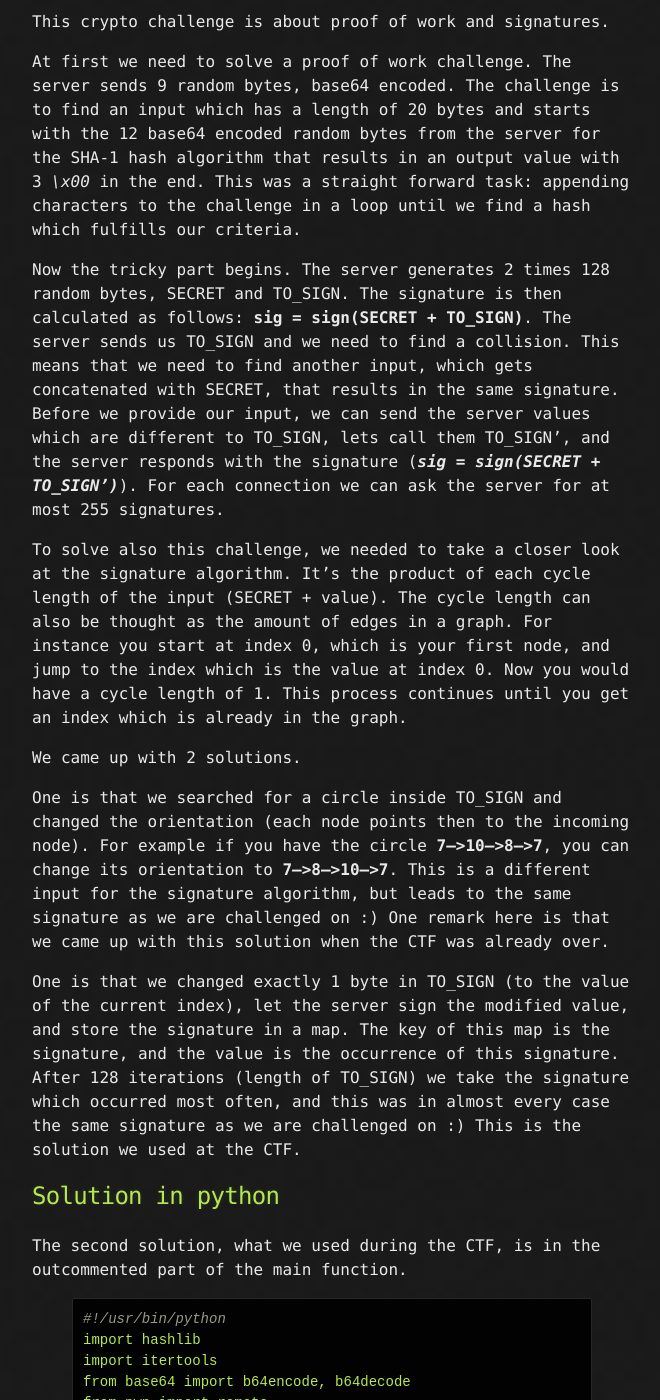
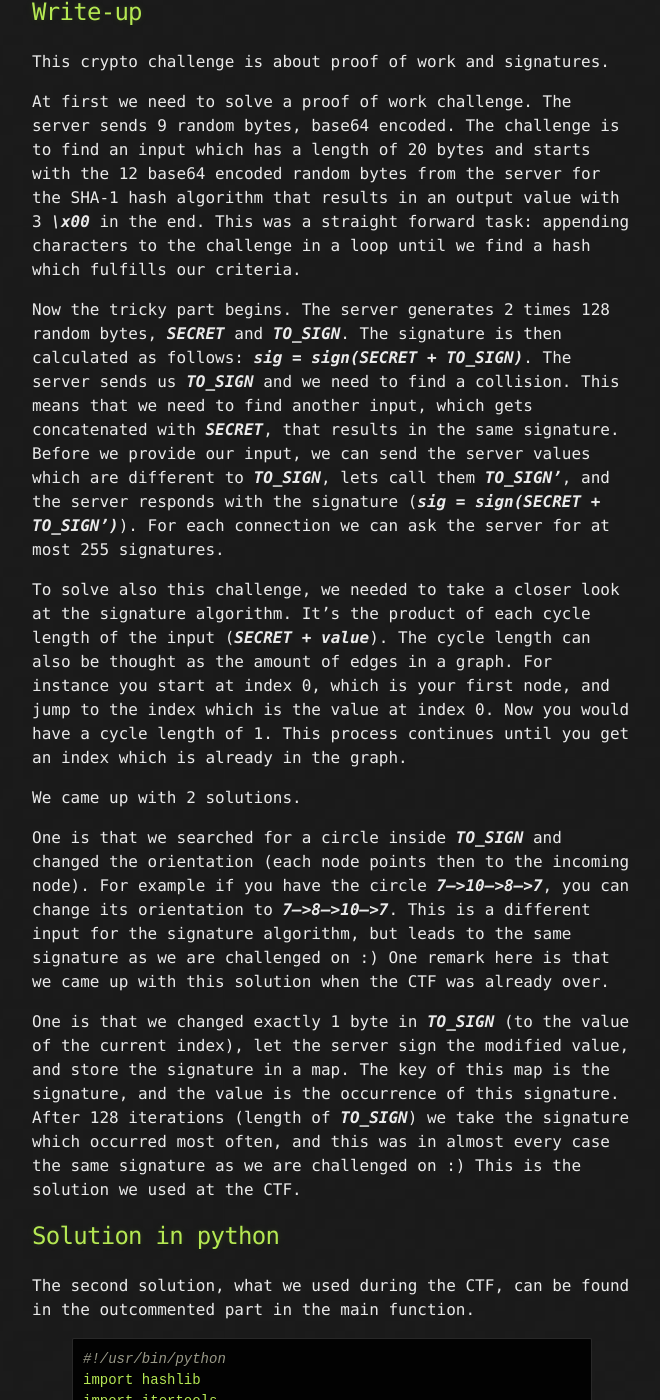
Before and after one commit to mtps3/Mtps3.github.io, a Jekyll site: the page built from _posts/2015-12-07-9447ctf-dubkey.md, in a window 1280 px wide and 1400 px high, scrolled down 838 px. Shown: the whole window, without its empty margins (308-968 px from the left). Built offline with Jekyll 4.4.1, drawn with Linux system fonts in a browser that asks for light colours; some of the changed text lies outside the part shown.

Commit message:
[write-up] dub-key: formatting

```diff
--- a/_posts/2015-12-07-9447ctf-dubkey.md
+++ b/_posts/2015-12-07-9447ctf-dubkey.md
@@ -18,12 +18,15 @@ categories: writeup
 MD5 checksum: ab9f970aa1ae119fc486e88e15c859a6
 
 ## Credits
+
 Thanks to
+
 * jrandom
 * verr
 * febo
 * kree
 * wolfg
+
 for the collaboration on this challenge :)
 
 ## Write-up
@@ -33,19 +36,19 @@ This crypto challenge is about proof of work and signatures.
 At first we need to solve a proof of work challenge.
 The server sends 9 random bytes, base64 encoded.
 The challenge is to find an input which has a length of 20 bytes and starts with the 12 base64 encoded random bytes from the server
-for the SHA-1 hash algorithm that results in an output value with 3 *\x00* in the end.
+for the SHA-1 hash algorithm that results in an output value with 3 ***\x00*** in the end.
 This was a straight forward task: appending characters to the challenge in a loop until we find a hash which fulfills our criteria.
 
 Now the tricky part begins.
-The server generates 2 times 128 random bytes, SECRET and TO_SIGN.
-The signature is then calculated as follows: **sig = sign(SECRET + TO_SIGN)**.
-The server sends us TO_SIGN and we need to find a collision.
-This means that we need to find another input, which gets concatenated with SECRET, that results in the same signature.
-Before we provide our input, we can send the server values which are different to TO_SIGN, lets call them TO_SIGN', and the server responds with the signature (***sig = sign(SECRET + TO_SIGN')***).
+The server generates 2 times 128 random bytes, ***SECRET*** and ***TO_SIGN***.
+The signature is then calculated as follows: ***sig = sign(SECRET + TO_SIGN)***.
+The server sends us ***TO_SIGN*** and we need to find a collision.
+This means that we need to find another input, which gets concatenated with ***SECRET***, that results in the same signature.
+Before we provide our input, we can send the server values which are different to ***TO_SIGN***, lets call them ***TO_SIGN'***, and the server responds with the signature (***sig = sign(SECRET + TO_SIGN')***).
 For each connection we can ask the server for at most 255 signatures.
 
 To solve also this challenge, we needed to take a closer look at the signature algorithm.
-It's the product of each cycle length of the input (SECRET + value).
+It's the product of each cycle length of the input (***SECRET + value***).
 The cycle length can also be thought as the amount of edges in a graph.
 For instance you start at index 0, which is your first node, and jump to the index which is the value at index 0.
 Now you would have a cycle length of 1.
@@ -53,19 +56,19 @@ This process continues until you get an index which is already in the graph.
 
 We came up with 2 solutions.
 
-One is that we searched for a circle inside TO_SIGN and changed the orientation (each node points then to the incoming node).
-For example if you have the circle **7-->10-->8-->7**, you can change its orientation to **7-->8-->10-->7**.
+One is that we searched for a circle inside ***TO_SIGN*** and changed the orientation (each node points then to the incoming node).
+For example if you have the circle ***7-->10-->8-->7***, you can change its orientation to ***7-->8-->10-->7***.
 This is a different input for the signature algorithm, but leads to the same signature as we are challenged on :)
 One remark here is that we came up with this solution when the CTF was already over.
 
-One is that we changed exactly 1 byte in TO_SIGN (to the value of the current index), let the server sign the modified value, and store the signature in a map.
+One is that we changed exactly 1 byte in ***TO_SIGN*** (to the value of the current index), let the server sign the modified value, and store the signature in a map.
 The key of this map is the signature, and the value is the occurrence of this signature.
-After 128 iterations (length of TO_SIGN) we take the signature which occurred most often, and this was in almost every case the same signature as we are challenged on :)
+After 128 iterations (length of ***TO_SIGN***) we take the signature which occurred most often, and this was in almost every case the same signature as we are challenged on :)
 This is the solution we used at the CTF.
 
 ## Solution in python
 
-The second solution, what we used during the CTF, is in the outcommented part of the main function.
+The second solution, what we used during the CTF, can be found in the outcommented part in the main function.
 
 {% highlight python %}
 #!/usr/bin/python
```
